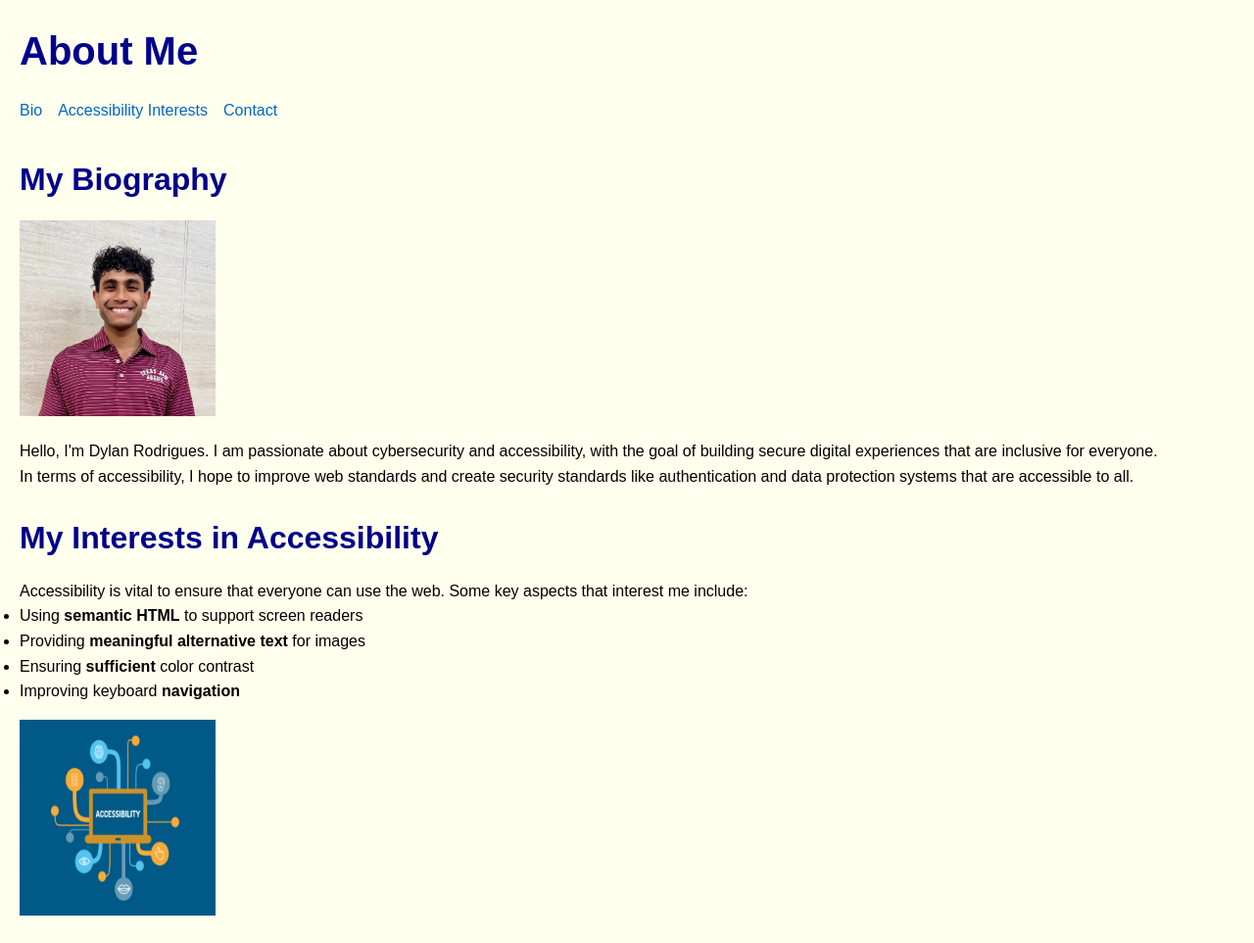
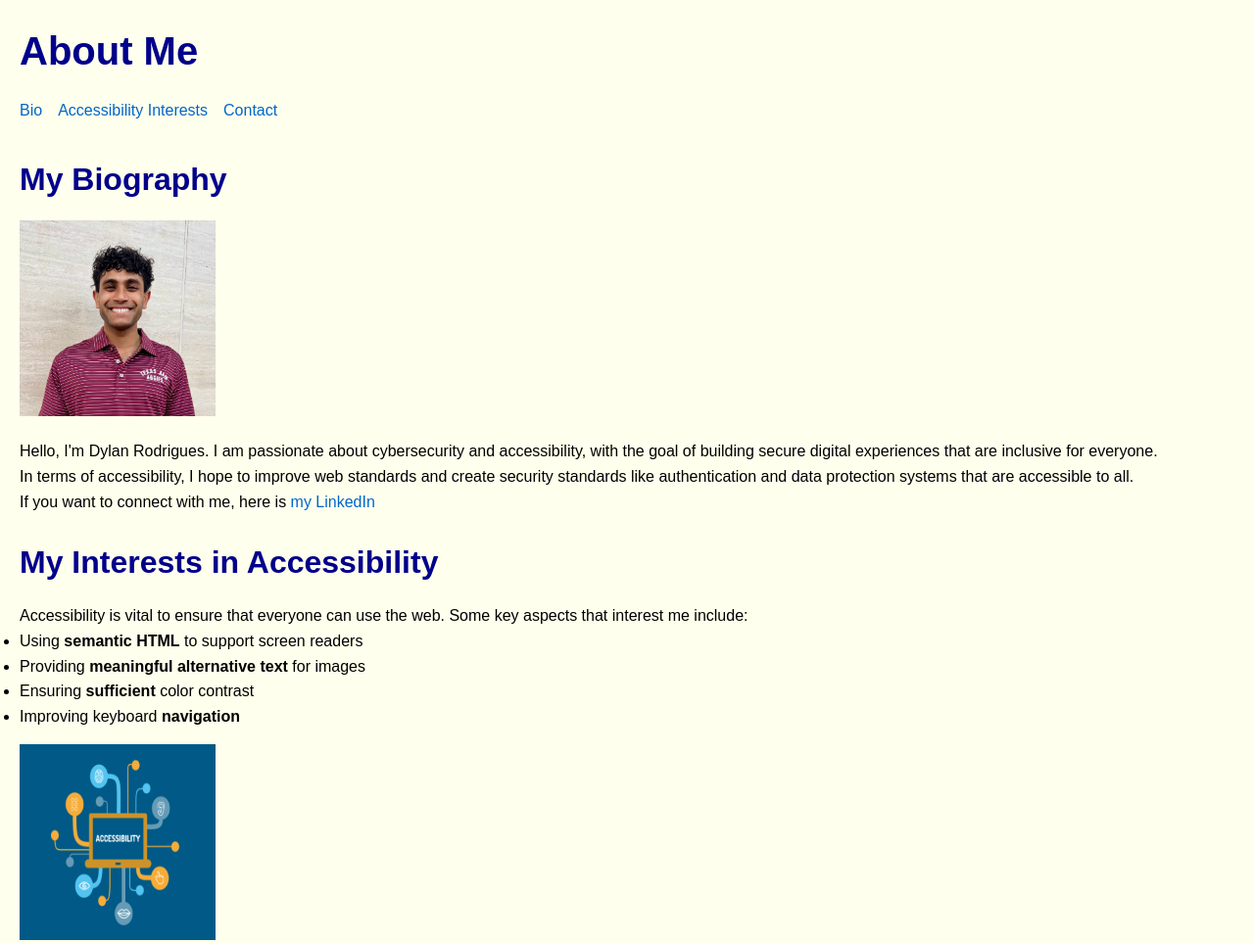
Before and after one commit to dylantamu/dylantamu.github.io, a plain HTML site: page accessiblebio/index.html in a window 1280 px wide. Shown: the top 963 px of the page at 98% size. Drawn offline with Linux system fonts and the light colour scheme.

Commit message:
linkedin

```diff
--- a/accessiblebio/index.html
+++ b/accessiblebio/index.html
@@ -27,6 +27,7 @@
       </figure>
       <p>Hello, I'm Dylan Rodrigues. I am passionate about cybersecurity and accessibility, with the goal of building secure digital experiences that are inclusive for everyone.</p>
       <p>In terms of accessibility, I hope to improve web standards and create security standards like authentication and data protection systems that are accessible to all.</p>
+      <p>If you want to connect with me, here is <a href="www.linkedin.com/in/dylanrodrigues115">my LinkedIn</a></p>
     </section>
 
     <!-- Accessibility Interests Section -->
```
